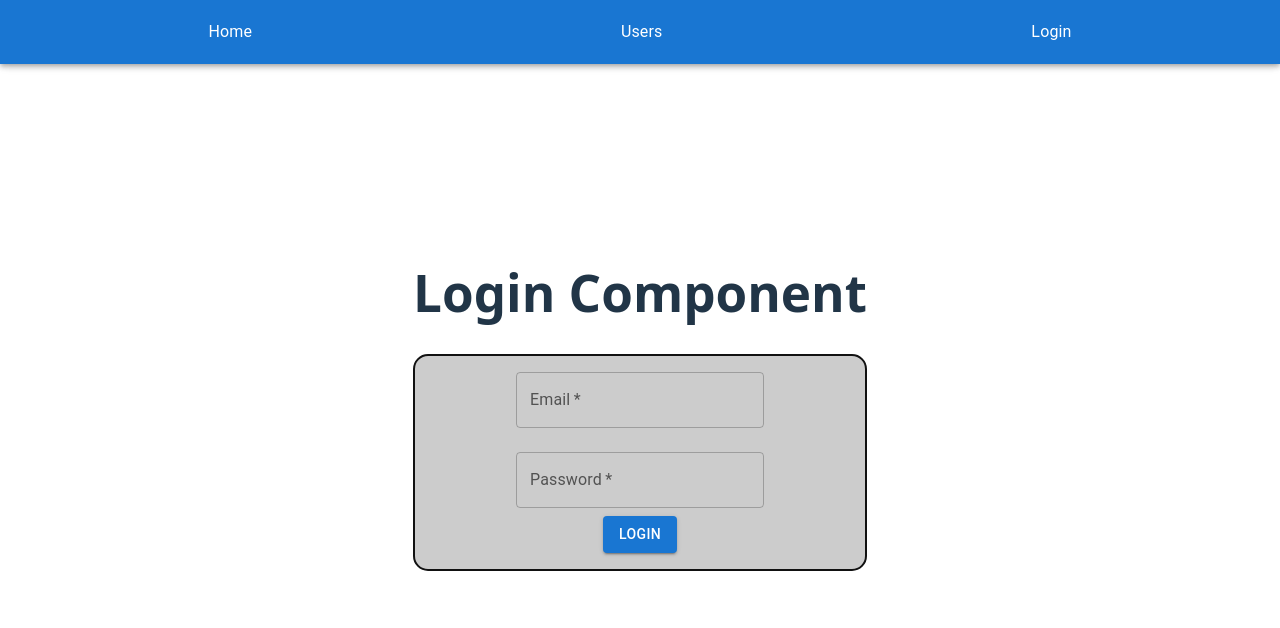
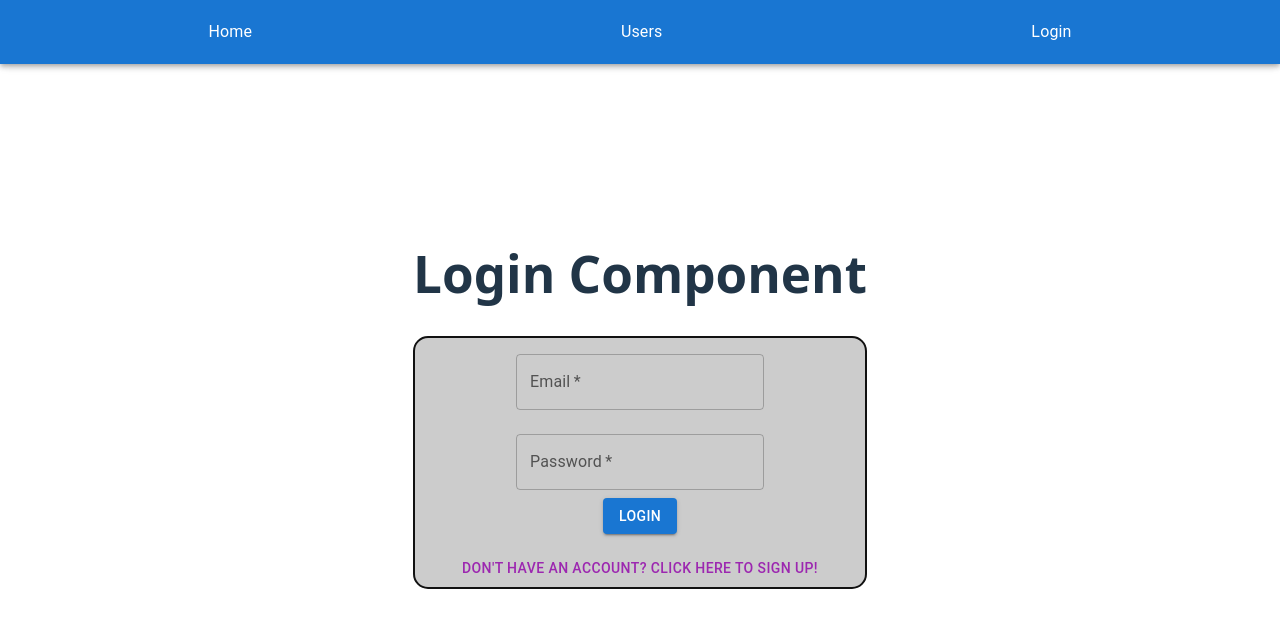
Before and after one commit to hgarcia000/Garcia_Henry_ForumApp_Capstone, a React (Vite) app in the folder frontend/: page /login in a window 1280 px wide. Shown: the top 628 px of the page. Built offline with nearby package versions, Linux system fonts and the light colour scheme; no server answers.

Commit message:
Added link in the login page to sign up.

```diff
--- a/frontend/src/components/Login.jsx
+++ b/frontend/src/components/Login.jsx
@@ -6,7 +6,7 @@ import { useContext, useState } from "react";
 import Typography from "@mui/material/Typography";
 import axios from "axios";
 import { UserContext } from "../UserContext.js";
-import { useNavigate } from "react-router-dom";
+import { Link, useNavigate } from "react-router-dom";
 
 const URL = import.meta.env.VITE_BASEURL;
 
@@ -27,8 +27,8 @@ function Login() {
             };
 
             const result = await axios.post(`${URL}/api/users/login`, form);
-            const {_id, username} = result.data;
-            setCurrentUser({_id, username});
+            const { _id, username } = result.data;
+            setCurrentUser({ _id, username });
             navigate('/');
 
         } catch (error) {
@@ -54,6 +54,9 @@ function Login() {
                         <Typography color="error"><i>{msg}</i></Typography>
                     </form>
                 </div>
+                <Link to={'/signup'}>
+                    <Button color="secondary">Don't have an account? Click here to sign up!</Button>
+                </Link>
             </Box>
         </>
     )
```
